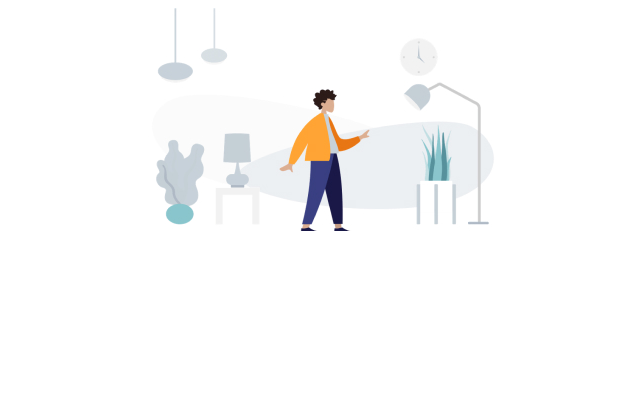
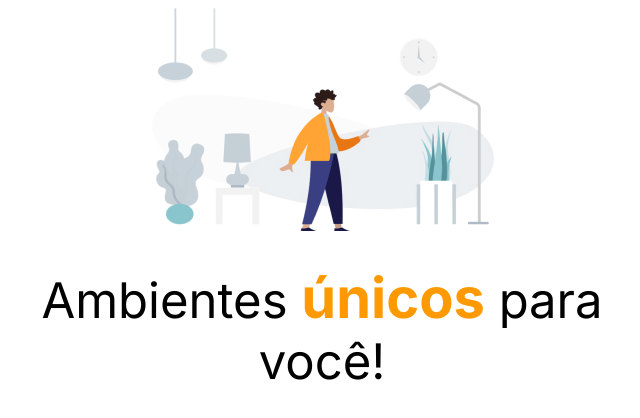
Before and after one commit to ribeirosofia/projeto-01-rocketseat, a plain HTML site: page index.html in a window 1280 px wide. Shown: the whole page, without its empty margins (318-958 px from the left). Drawn offline with Linux system fonts and the light colour scheme.

Commit message:
feat: create title

```diff
--- a/assets/css/style.css
+++ b/assets/css/style.css
@@ -5,3 +5,10 @@
   align-items: center;
   justify-content: center;
 }
+
+h1 {
+  font-family: "Inter", sans-serif;
+  font-weight: 400;
+  font-size: 49px;
+  text-align: center;
+}
--- a/index.html
+++ b/index.html
@@ -2,8 +2,16 @@
 <html lang="pt-br">
   <head>
     <link rel="stylesheet" href="./assets/css/style.css" />
+    <link rel="preconnect" href="https://fonts.googleapis.com" />
+    <link rel="preconnect" href="https://fonts.gstatic.com" crossorigin />
+    <link
+      href="https://fonts.googleapis.com/css2?family=Inter:wght@100..900&display=swap"
+      rel="stylesheet"
+    />
+
     <meta charset="UTF-8" />
-    <meta name="viewport" content="width=device-width, initial-scale=1.0" />
+    <mealign: center;me="viewport" content="width=device-width,
+    initial-scale=1.0" />
     <title>Projeto 01</title>
   </head>
   <body>
@@ -14,5 +22,13 @@
         srcset=""
       />
     </div>
+    <h1>
+      Ambientes
+      <strong style="color: #ff9900; font-weight: bold; font-size: 56px"
+        >únicos</strong
+      >
+      para <br />
+      você!
+    </h1>
   </body>
 </html>
```
